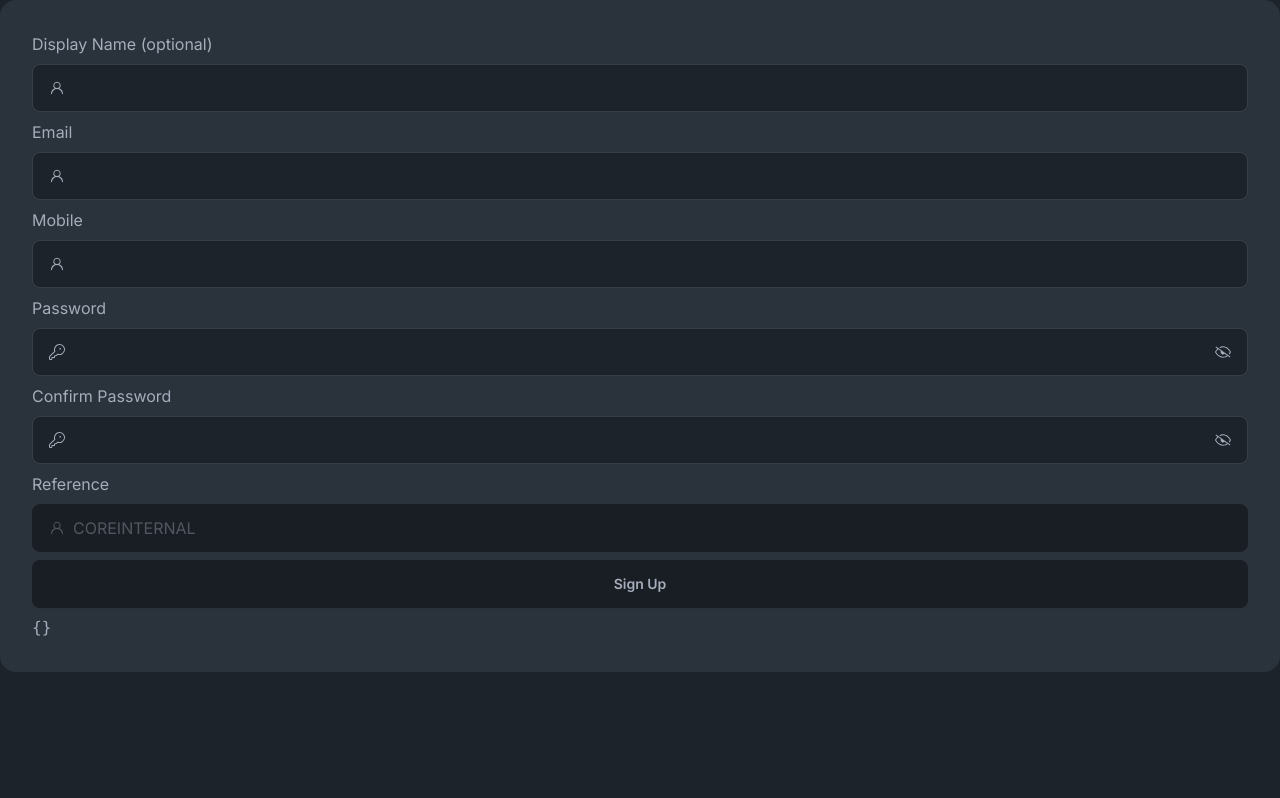
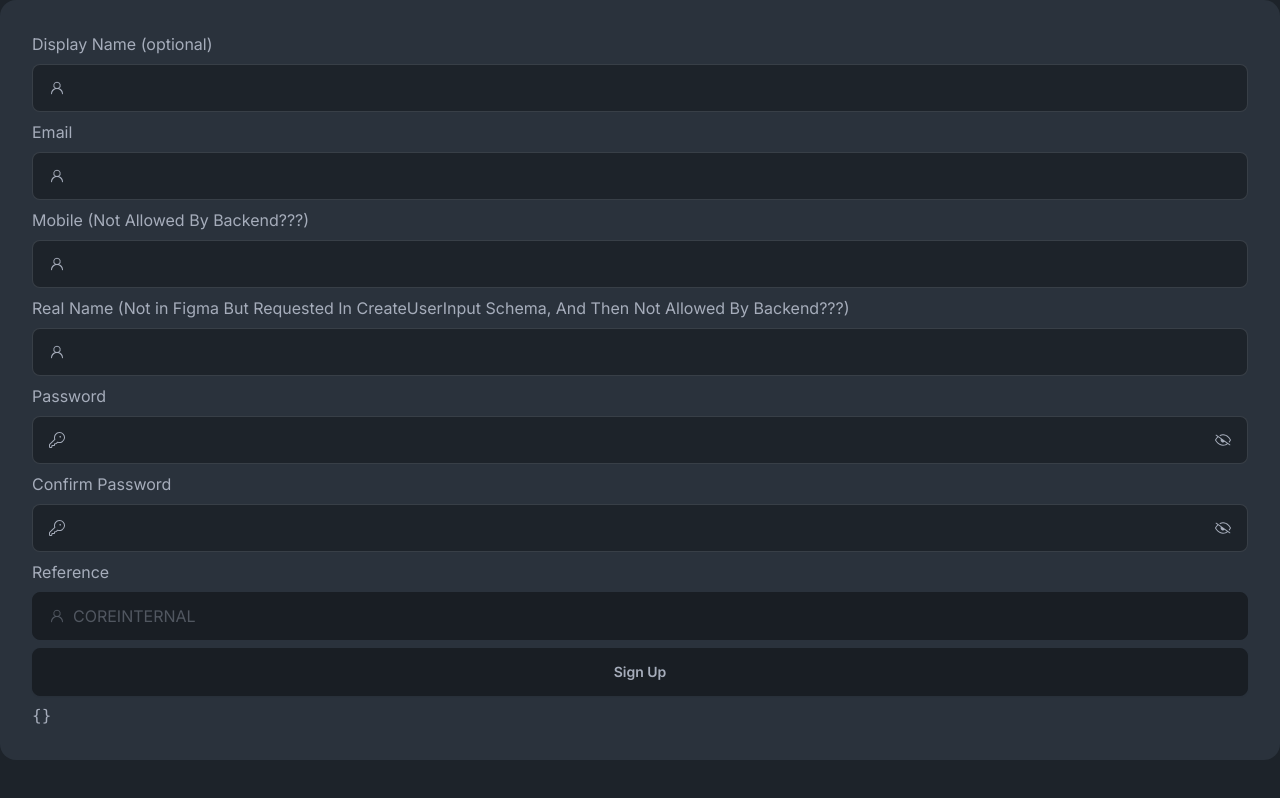
Before and after one commit to BeeQuantAI/probable-funicular, a Next.js app: page /auth/register in a window 1280 px wide. Built offline with nearby package versions, Linux system fonts and the light colour scheme; no server answers.

Commit message:
confusion is nothing new

```diff
--- a/src/module/auth/register-form.tsx
+++ b/src/module/auth/register-form.tsx
@@ -45,6 +45,8 @@ export function RegisterForm() {
 
   const onSubmit = handleSubmit((data) => {
     console.log(data);
+    const { confirmPassword, realName, mobile, ...filteredData } = data;
+    action(filteredData);
   });
 
   return (
@@ -63,11 +65,16 @@ export function RegisterForm() {
         autoComplete="email"
       />
       <ControlledTextInput
-        label="Mobile"
+        label="Mobile (Not Allowed By Backend???)"
         name="mobile"
         control={control}
         leftElement={<Icon icon="person" />}
-        autoComplete="email"
+      />
+      <ControlledTextInput
+        label="Real Name (Not in Figma But Requested In CreateUserInput Schema, And Then Not Allowed By Backend???)"
+        name="realName"
+        control={control}
+        leftElement={<Icon icon="person" />}
       />
       <ControlledPasswordInput
         label="Password"
@@ -81,6 +88,7 @@ export function RegisterForm() {
         control={control}
         autoComplete="new-password"
       />
+
       <ControlledTextInput
         label="Reference"
         name="ref"
--- a/src/utils/env.ts
+++ b/src/utils/env.ts
@@ -1,7 +1,7 @@
 import { z } from "zod";
 
 const schema = z.object({
-  GraphqlEndpoint: z.string().default("http://localhost:3100/graphql"),
+  GraphqlEndpoint: z.string().default("http://localhost:3000/graphql"),
 });
 
 type Env = keyof z.infer<typeof schema>;
```
